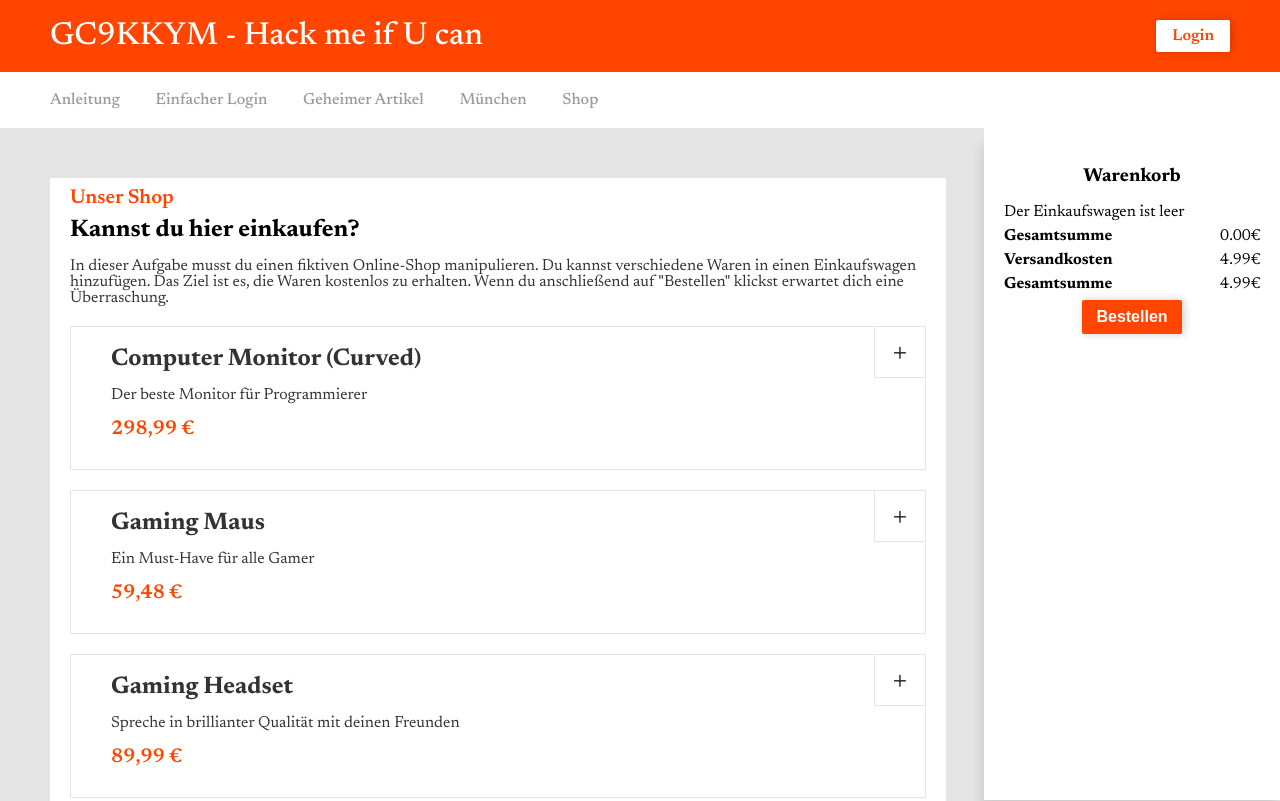
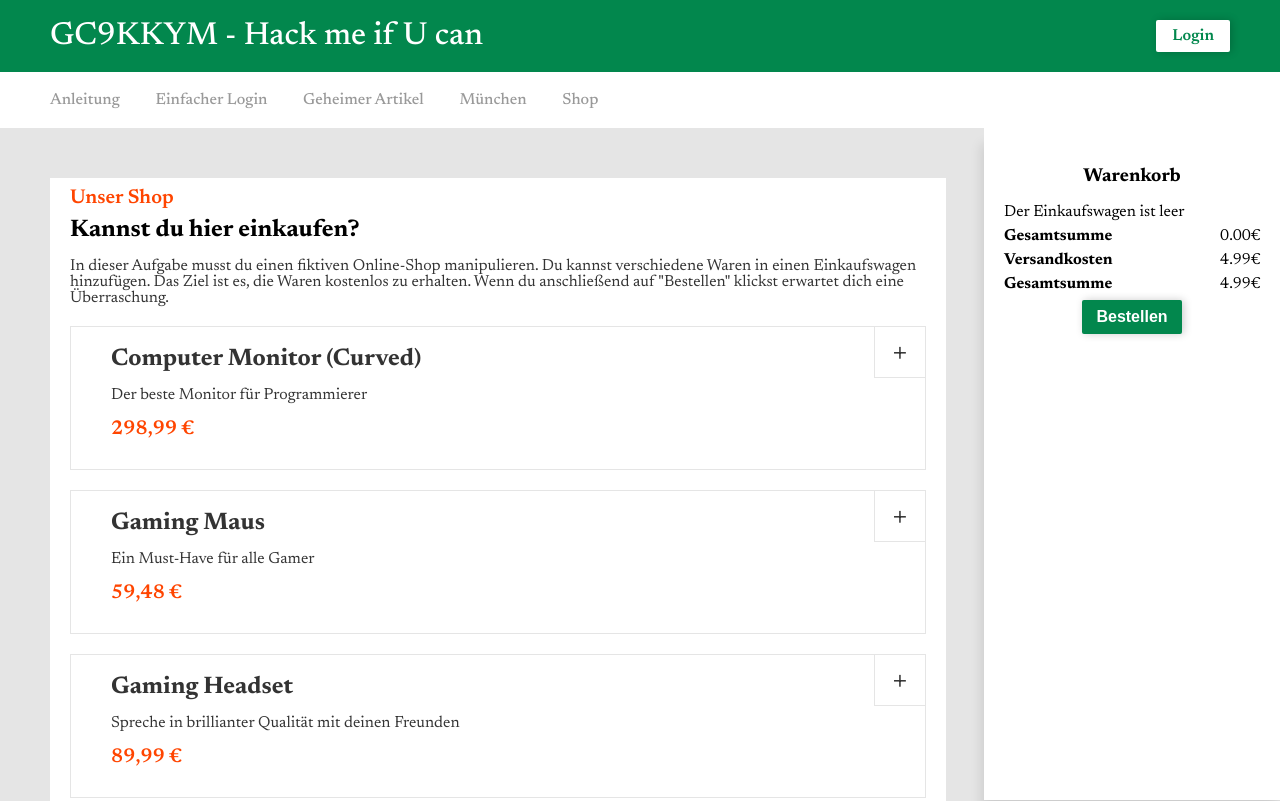
Before and after one commit to geoheimnisleger/geoheimnisleger.github.io, a plain HTML site: page shop.html in a window 1280 px wide. Shown: the top 801 px of the page. Drawn offline with nearby package versions, Linux system fonts and the light colour scheme.

Commit message:
Umbau begonnen

```diff
--- a/style.css
+++ b/style.css
@@ -21,7 +21,7 @@ p {
 }
 
 header {
-    background-color: orangered;
+    background-color: #02874d;
     padding: 20px 50px;
     color: white;
     font-size: 32px;
@@ -127,7 +127,7 @@ footer .legal-links {
 }
 
 .button {
-    color: orangered;
+    color: #02874d;
     background-color: white;
     padding: 8px 16px;
     text-decoration: none;
@@ -258,7 +258,7 @@ input {
 }
 
 .button-orange {
-    background-color: orangered;
+    background-color: #02874d;
     color: white;
     margin: 0px 16px;
     width: 100px;
```
